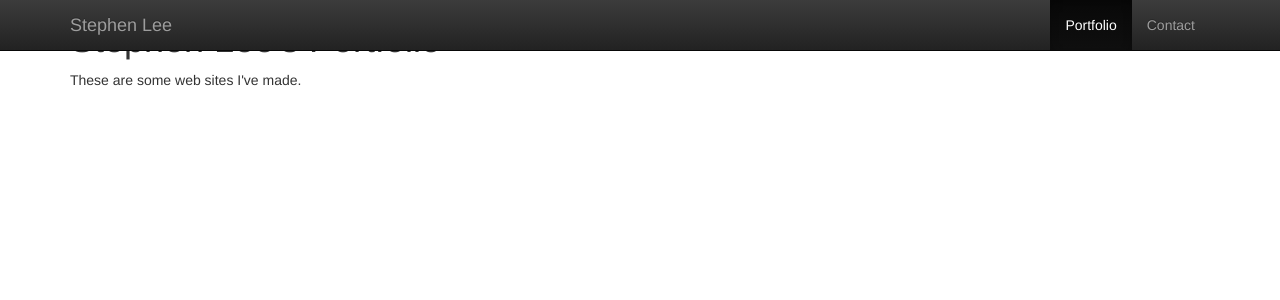
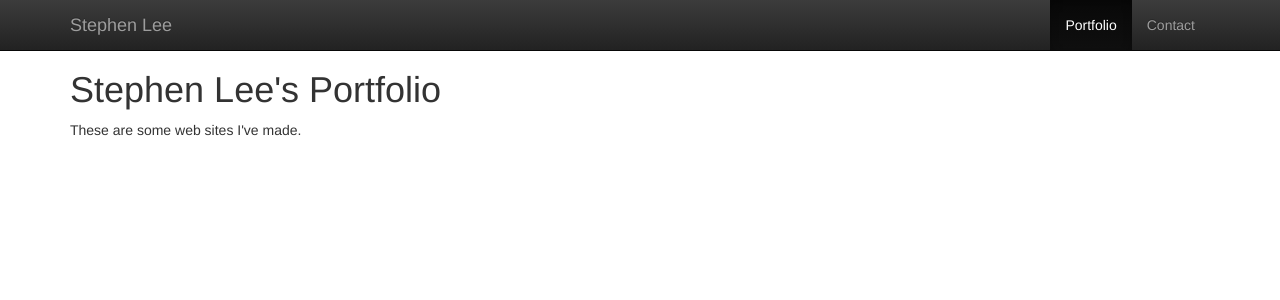
Before and after one commit to stphnlee/stphnlee.github.io, a Jekyll site: the page index.html, which Jekyll copies as it is, in a window 1280 px wide. Shown: the top 300 px of the page. Built offline with Jekyll 4.4.1, drawn with Linux system fonts in a browser that asks for light colours; nearby versions of some CDN libraries; Markdown is read by kramdown in place of the engine named in the settings.

Commit message:
Added body padding to accommodate fixed navbar

```diff
--- a/index.html
+++ b/index.html
@@ -14,7 +14,7 @@
 	    <![endif]-->
 </head>
 </head>
-<body>
+<body style="padding-top:50px;">
 	<!-- Navigation Bar -->
 	<div class="navbar navbar-inverse navbar-fixed-top" role="navigation">
 		<div class="container">
```
